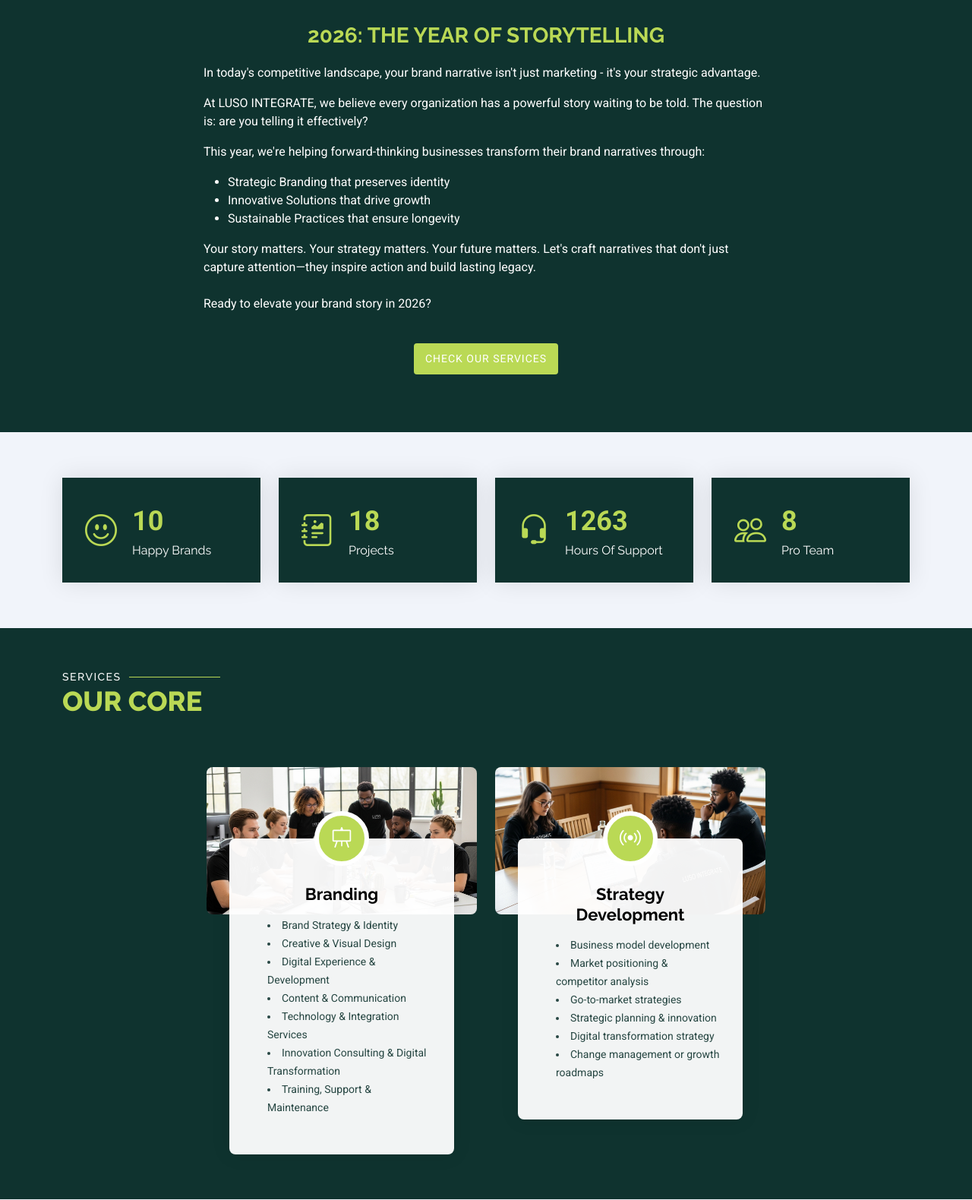
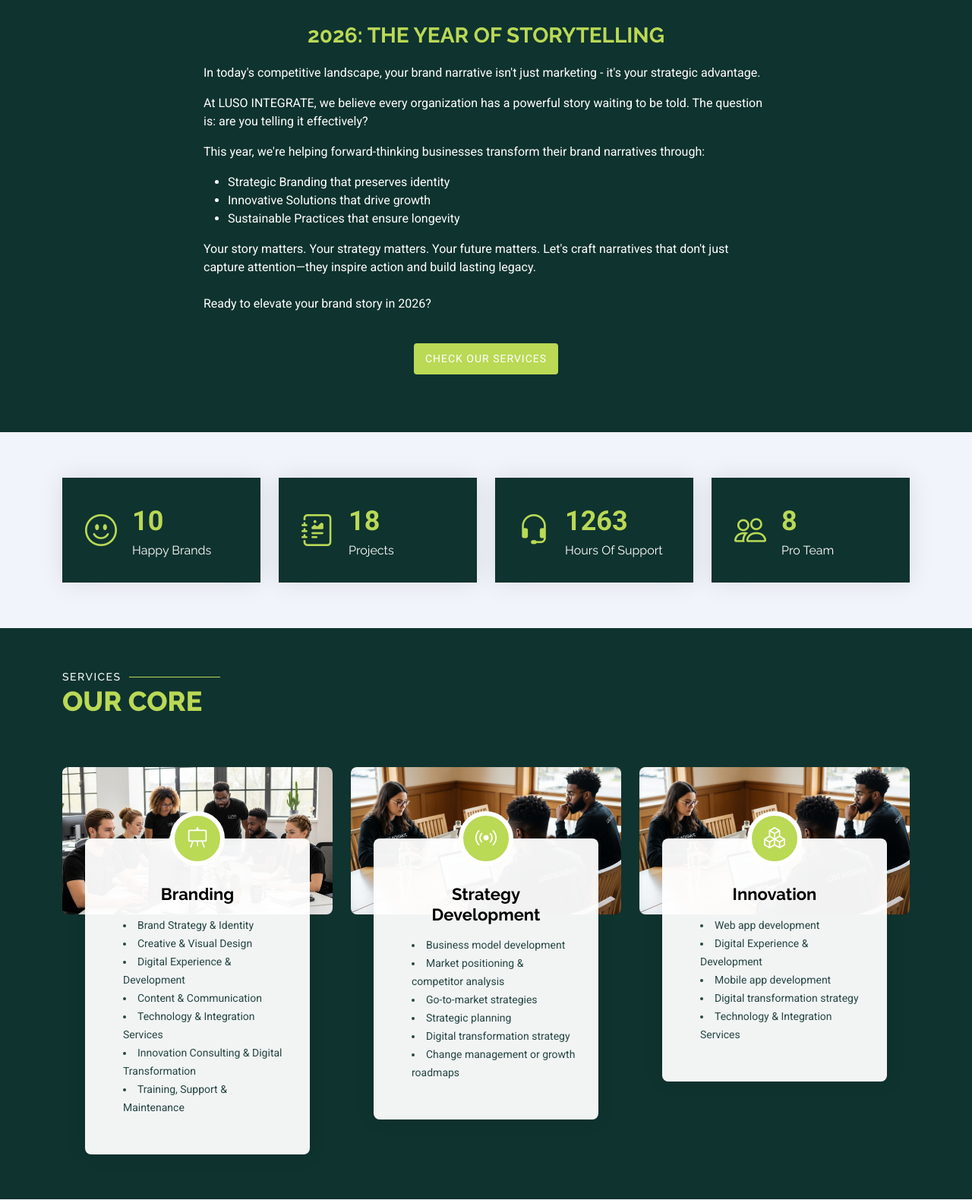
Before and after one commit to EonSyntax/Luso_FullStack_Dev, a Django app: page /Home in a window 1280 px wide. Shown: the part 1440-3020 px from the top of the page at 76% size. Run offline with Django 5.2, Linux system fonts and the light colour scheme; data comes from the database, SQL or seed files in the repository; some libraries are stand-ins or nearby versions.

Commit message:
added Innovation

```diff
--- a/templates/base.html
+++ b/templates/base.html
@@ -7,8 +7,8 @@
   <meta charset="utf-8">
   <meta content="width=device-width, initial-scale=1.0" name="viewport">
   <title>Luso Integrate</title>
-  <meta name="description" content="At Luso Integrate, we merge branding and strategy to craft compelling solutions that elevate businesses.">
-  <meta name="keywords" content="Luso, LusoIntegrate, Luso Integrate, Branding, Strategy, Business Solutions, Marketing, Digital Marketing, Brand Identity, Business Growth, Creative Solutions">
+  <meta name="description" content="At Luso Integrate, we merge branding, strategy and innovation to craft compelling solutions that elevate businesses.">
+  <meta name="keywords" content="Luso, LusoIntegrate, Luso Integrate, Branding, Strategy, Innovation, Business Solutions, Marketing, Digital Marketing, Brand Identity, Business Growth, Creative Solutions">
 
   <!-- Google Search Console verification -->
    <meta name="google-site-verification" content="VmUoQxnYVTuEWxA2gj1ukvBgTRqgFRom4ZVGGMfbnWA" />
@@ -16,7 +16,7 @@
   <!-- Open Graph tags (used by Facebook, WhatsApp, Messenger, LinkedIn) -->
   <meta property="og:type" content="website" />
   <meta property="og:title" content="Luso Integrate" />
-  <meta property="og:description" content="At Luso Integrate, we merge branding and strategy to craft compelling solutions that elevate businesses." />
+  <meta property="og:description" content="At Luso Integrate, we merge branding, strategy and innovation to craft compelling solutions that elevate businesses." />
   <meta property="og:url" content="{{ request.build_absolute_uri }}" />
 
   <!-- Explicit image URLs -->
@@ -30,7 +30,7 @@
   <!-- Twitter Card tags -->
   <meta name="twitter:card" content="summary_large_image" />
   <meta name="twitter:title" content="Luso Integrate" />
-  <meta name="twitter:description" content="At Luso Integrate, we merge branding and strategy to craft compelling solutions that elevate businesses." />
+  <meta name="twitter:description" content="At Luso Integrate, we merge branding, strategy and innovation to craft compelling solutions that elevate businesses." />
   <meta name="twitter:image" content="{{ request.build_absolute_uri|cut:request.path }}{% static 'assets/img/metatag.png' %}" />
 
 
--- a/templates/pages/index.html
+++ b/templates/pages/index.html
@@ -25,7 +25,7 @@
           ELEVATING YOUR BRAND POTENTIAL
         </h2>
         <p data-aos="fade-up" data-aos-delay="200">
-          At Luso Integrate, we merge branding and strategy to craft compelling
+          At Luso Integrate, we merge branding, strategy and innovation to craft compelling
           solutions that elevate businesses.
         </p>
         <div class="d-flex mt-4" data-aos="fade-up" data-aos-delay="300">
@@ -413,7 +413,7 @@
                 <li>Business model development</li>
                 <li>Market positioning &amp; competitor analysis</li>
                 <li>Go-to-market strategies</li>
-                <li>Strategic planning &amp; innovation</li>
+                <li>Strategic planning</li>
                 <li>Digital transformation strategy</li>
                 <li>Change management or growth roadmaps</li>
               </ul>
@@ -422,22 +422,35 @@
         </div>
         <!-- End Service Item -->
 
-        <!-- <div class="col-xl-4 col-md-6" data-aos="zoom-in" data-aos-delay="400">
+        <div class="col-xl-4 col-md-6" data-aos="zoom-in" data-aos-delay="300">
           <div class="service-item">
             <div class="img">
-                <img src="assets/img/services-3.jpg" class="img-fluid" alt="">
+              <img
+                src="{% static 'assets/img/services-2.jpg' %}"
+                class="img-fluid"
+                alt=""
+              />
             </div>
             <div class="details position-relative">
               <div class="icon">
-                  <i class="bi bi-activity"></i>
+                <i class="bi bi-boxes"></i>
               </div>
-                <a href="" class="stretched-link">
-                  <h3>Ledo Markt</h3>
+              <a href="{% url 'strategy' %}" class="stretched-link">
+                <h3>Innovation</h3>
               </a>
-                <p>Ut excepturi voluptatem nisi sed. Quidem fuga consequatur. Minus ea aut. Vel qui id voluptas adipisci eos earum corrupti.</p>
+              <ul>
+                <li>Web app development</li>
+                <li>Digital Experience & Development</li>
+                <li>Mobile app development</li>
+                <li>Digital transformation strategy</li>
+                <li>Technology & Integration Services</li>
+              </ul>
             </div>
           </div>
-          </div>End Service Item -->
+        </div>
+        <!-- End Service Item -->
+
+
       </div>
     </div>
   </section>
```
Lines whose indentation alone changed are shown as unchanged.
